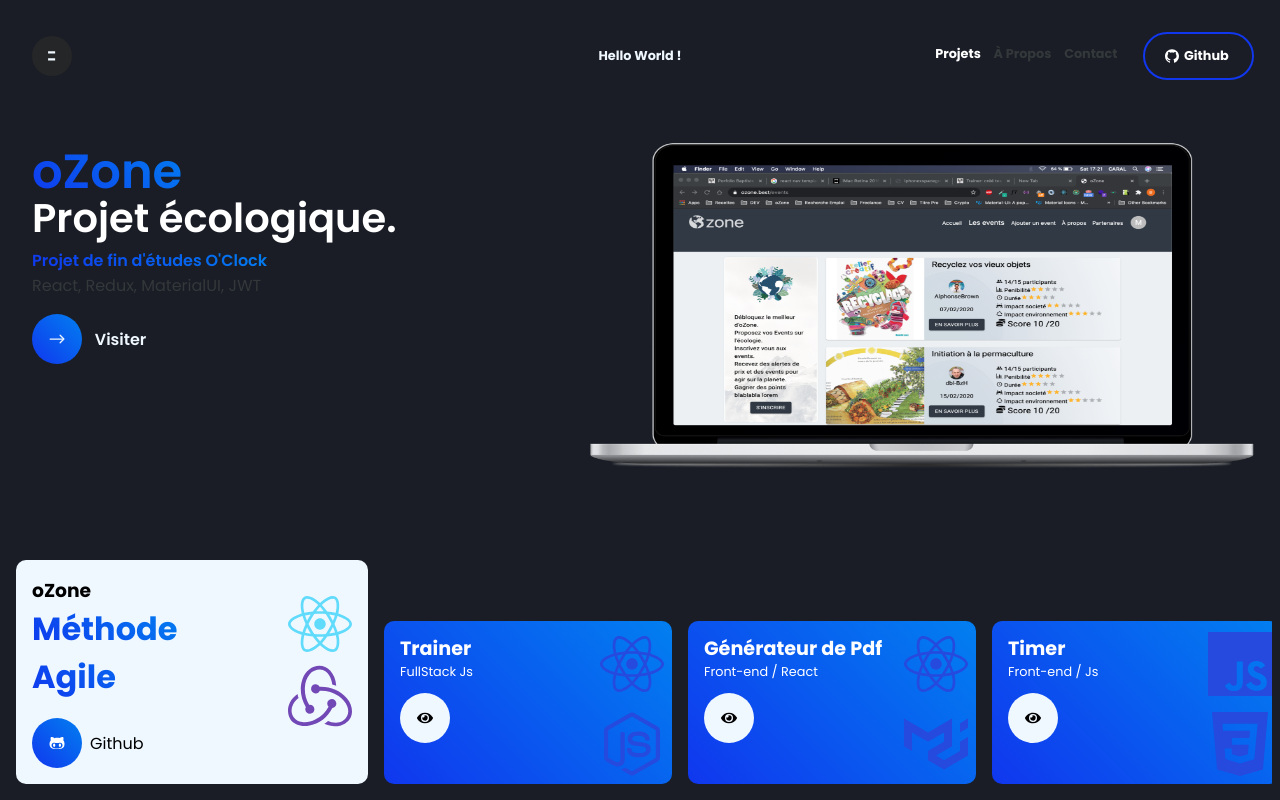
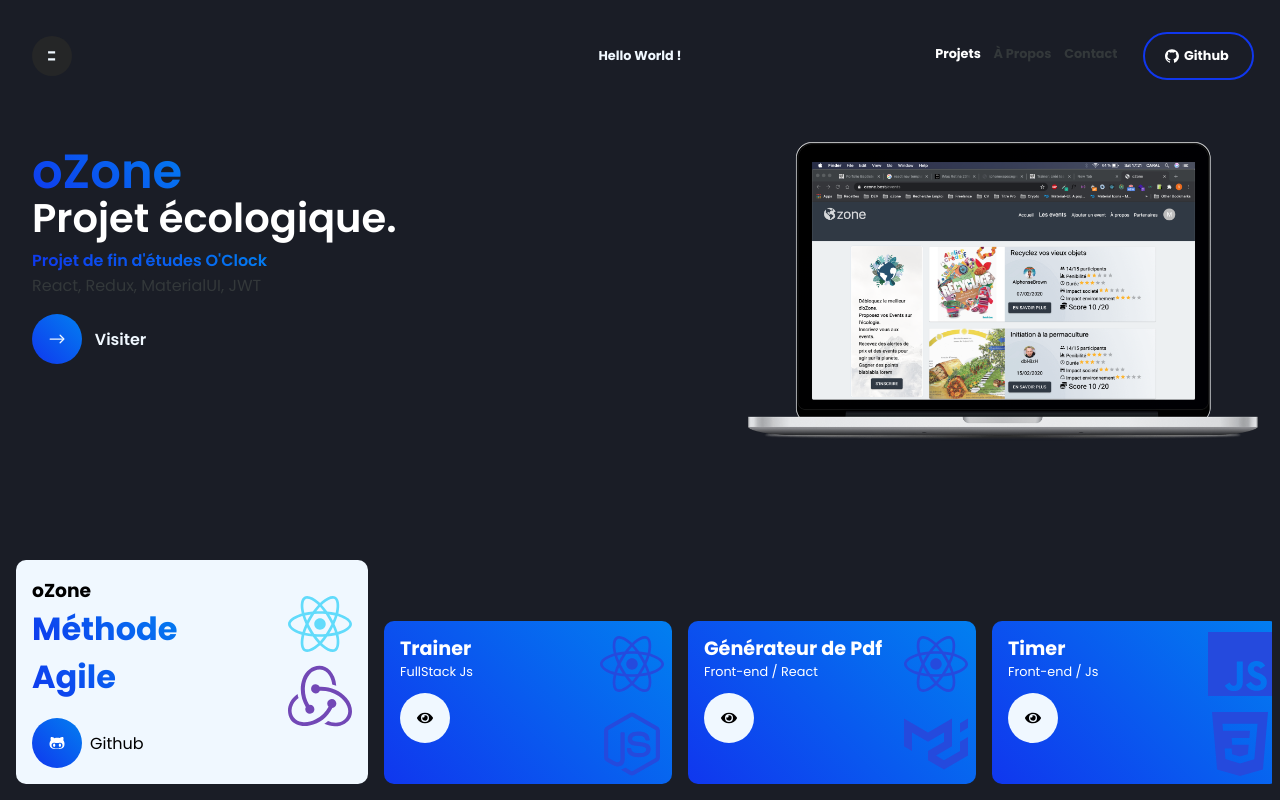
Before and after one commit to Baptiste-Caral/portfolio, a React (Create React App) app: page / in a window 1280 px wide. Built offline with nearby package versions, Linux system fonts and the light colour scheme.

Commit message:
change image sizes

```diff
--- a/src/index.css
+++ b/src/index.css
@@ -164,20 +164,14 @@
   justify-content: flex-end;
 }
 .projects_image {
-  width: 700px;
-  height: 350px;
+  width: 42vw;
+  height: 25vw;
   border-radius: 15px;
 }
 .projects_image_pwero {
-  width: 450px;
-  height: 400px;
-
+  width: 35vw;
+  height: 58vh;
 }
-/* .projects_image_pdf {
-  width: 600px;
-  height: 500px;
-
-} */
 .projects_image_left {
   width: 300px;
   height: 200px;
```
